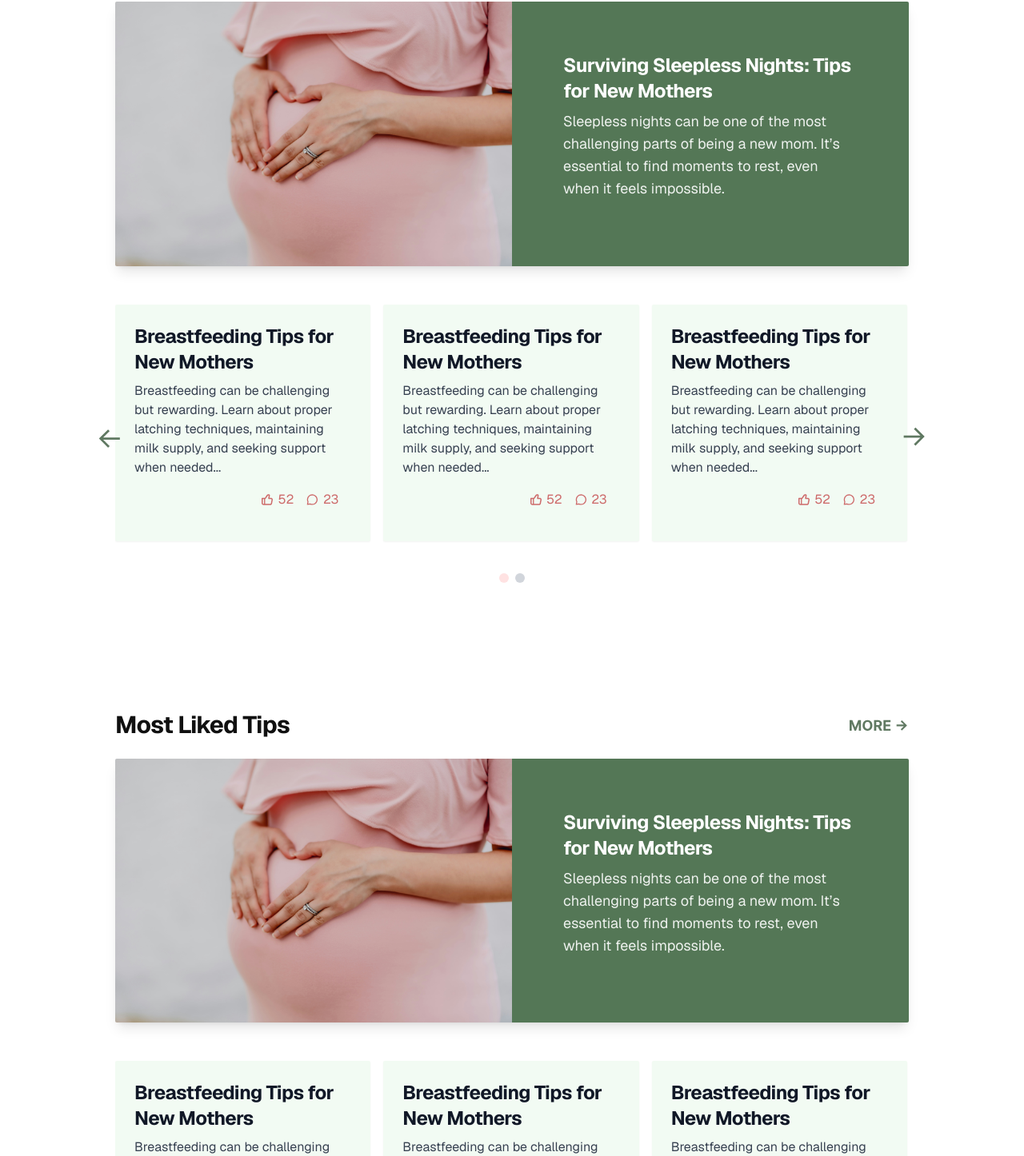
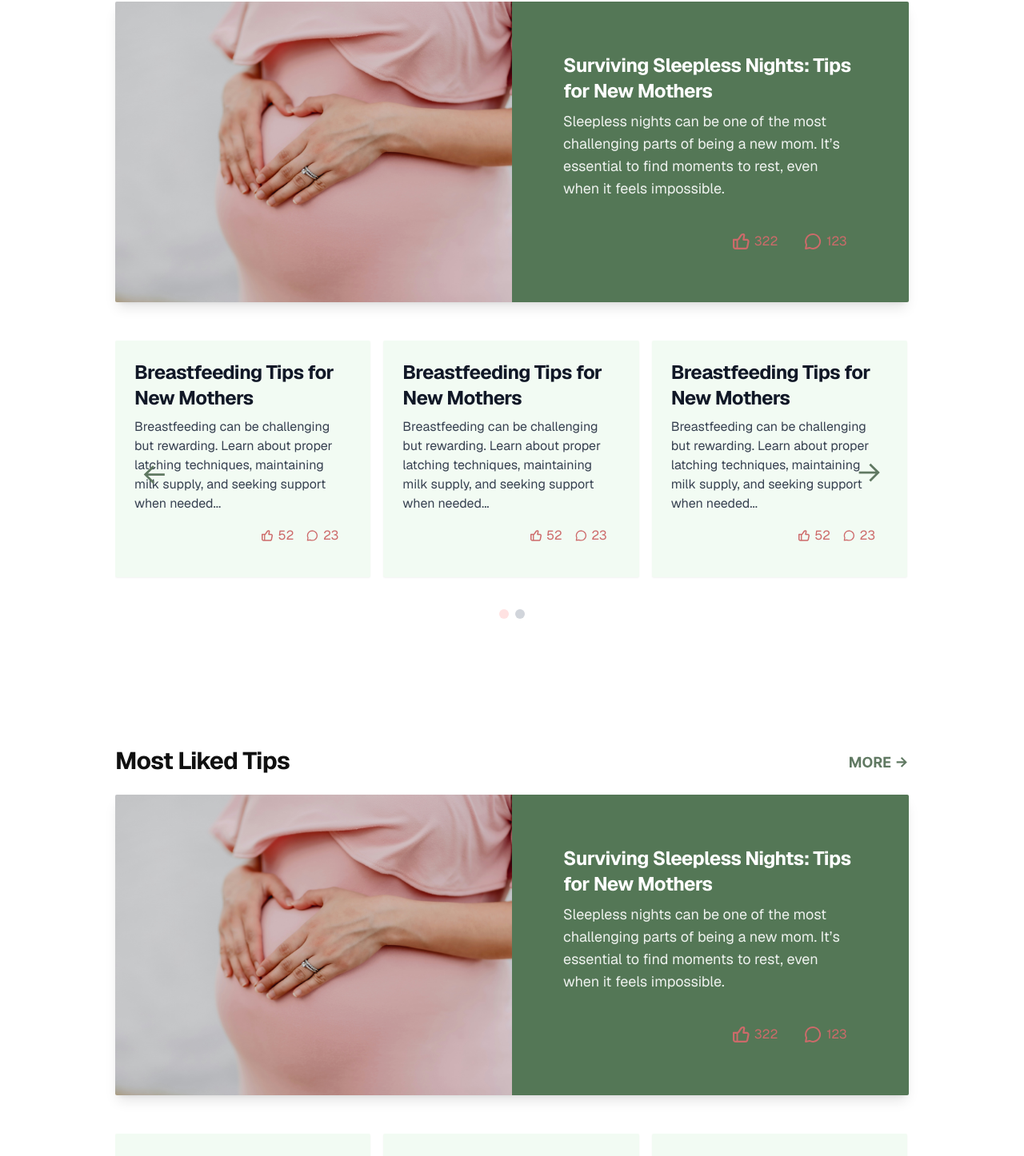
Before and after one commit to KdG-BCIT-ISSP/nest-client, a Next.js app: page / in a window 1280 px wide. Shown: the part 218-1664 px from the top of the page at 80% size. Built offline with nearby package versions, Linux system fonts and the light colour scheme.

Commit message:
[NEST-FE-8-SVGComponents] made changes to carousel and added svg to container

```diff
--- a/app/page.tsx
+++ b/app/page.tsx
@@ -30,6 +30,8 @@ export default function Home() {
           top_post_text="Sleepless nights can be one of the most challenging parts of being a new mom.
                          It’s essential to find moments to rest, even when it feels impossible."
           href={"/posts"}
+          likes={322}
+          comments={123}
         />
         <Carousel cardsData={cardsData} />
       </main>
@@ -41,6 +43,8 @@ export default function Home() {
           top_post_text="Sleepless nights can be one of the most challenging parts of being a new mom.
                          It’s essential to find moments to rest, even when it feels impossible."
           href="/posts"
+          likes={322}
+          comments={123}
         />
         <Carousel cardsData={cardsData} />
       </main>
--- a/components/Carousel.tsx
+++ b/components/Carousel.tsx
@@ -34,13 +34,13 @@ export default function Carousel({ cardsData }: { cardsData: CardType[] }) {
   return (
     <div className="relative mt-8">
       <button
-        className="absolute left-10 top-1/2 -translate-y-1/2 z-10"
+        className="absolute xl:left-24 top-1/2 -translate-y-1/2 z-10"
         onClick={handlePrev}
       >
         <ArrowLeft onClick={handlePrev} />
       </button>
       <button
-        className="absolute right-10 top-1/2 -translate-y-1/2 z-10"
+        className="absolute right-[0%] md:right-[0%] lg:right-[0%] xl:right-24 top-1/2 -translate-y-1/2 z-10"
         onClick={handleNext}
       >
         <ArrowRight onClick={handleNext} />
--- a/components/Container.tsx
+++ b/components/Container.tsx
@@ -4,6 +4,8 @@ import Image from "next/image";
 import Link from "next/link";
 import { HomePageContainer } from "@/types/HomePageContainer";
 import MoreButton from "@/public/svg/MoreButton";
+import ThumbsUp from "@/public/svg/Post/ThumbsUp";
+import Comments from "@/public/svg/Post/Comment";
 
 export default function Container({
   section_title,
@@ -11,6 +13,8 @@ export default function Container({
   top_post_header,
   top_post_text,
   href,
+  likes,
+  comments,
 }: HomePageContainer) {
   return (
     <div className="max-w-screen-lg mx-auto px-4">
@@ -38,6 +42,14 @@ export default function Container({
               {top_post_header}
             </h3>
             <p className="font-normal text-lg text-white/90">{top_post_text}</p>
+            <div className="flex justify-end gap-2 pt-10">
+              <span className="text-gray-600 dark:text-gray-300">
+                <ThumbsUp count={likes} container />
+              </span>
+              <span className="text-gray-600 dark:text-gray-300">
+                <Comments count={comments} container />
+              </span>
+            </div>
           </div>
         </div>
       </div>
--- a/public/svg/Post/Comment.tsx
+++ b/public/svg/Post/Comment.tsx
@@ -1,6 +1,6 @@
 import { SvgPost } from "@/types/SvgPost";
 
-export default function Comments({ count, post, onClick }: SvgPost) {
+export default function Comments({ count, post, container, onClick }: SvgPost) {
   return (
     <div
       onClick={onClick}
@@ -13,7 +13,7 @@ export default function Comments({ count, post, onClick }: SvgPost) {
         border: post ? "2px solid #CD6A6A" : "none",
         borderRadius: post ? "8px" : "0",
         cursor: post ? "pointer" : "",
-        width: post ? "80px" : "40px",
+        width: post || container ? "80px" : "40px",
       }}
     >
       <svg
--- a/public/svg/Post/ThumbsUp.tsx
+++ b/public/svg/Post/ThumbsUp.tsx
@@ -1,6 +1,6 @@
 import { SvgPost } from "@/types/SvgPost";
 
-export default function ThumbsUp({ count, post, onClick }: SvgPost) {
+export default function ThumbsUp({ count, post, container, onClick }: SvgPost) {
   return (
     <div
       onClick={onClick}
@@ -13,7 +13,7 @@ export default function ThumbsUp({ count, post, onClick }: SvgPost) {
         border: post ? "2px solid #CD6A6A" : "none",
         borderRadius: post ? "8px" : "0",
         cursor: post ? "pointer" : "",
-        width: post ? "80px" : "40px",
+        width: post || container ? "80px" : "40px",
       }}
     >
       <svg
--- a/types/HomePageContainer.ts
+++ b/types/HomePageContainer.ts
@@ -4,4 +4,6 @@ export type HomePageContainer = {
   top_post_header: string;
   top_post_text: string;
   href: string;
+  likes: number;
+  comments: number;
 };
--- a/types/SvgPost.ts
+++ b/types/SvgPost.ts
@@ -2,4 +2,5 @@ export type SvgPost = {
   count: number;
   post?: boolean;
   onClick?: () => void;
+  container?: boolean;
 };
```
